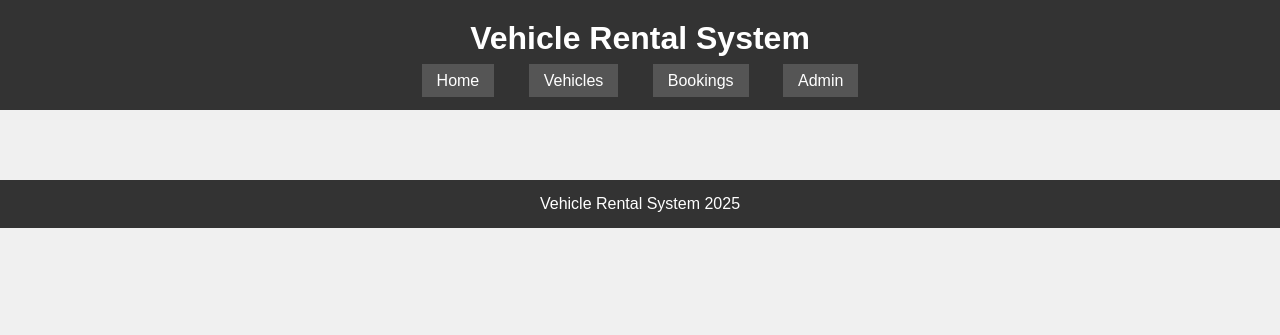
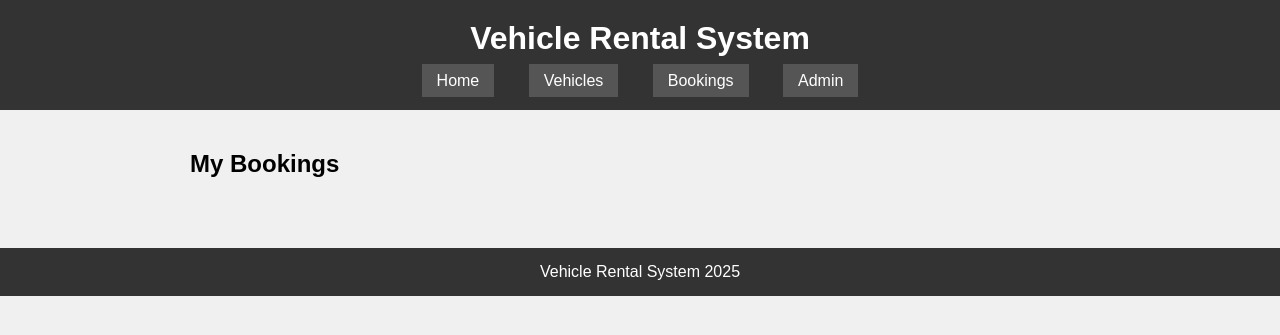
Before and after one commit to sravanireddy2000/VehicleRentalSytem, a Flask app: template templates/bookings.html in a window 1280 px wide. Shown: the top 335 px of the page. Run offline with Flask 3, Linux system fonts and the light colour scheme; the template is opened without the code that fills it, so the values that code supplies are empty.

Commit message:
booking_list

```diff
--- a/templates/bookings.html
+++ b/templates/bookings.html
@@ -6,7 +6,11 @@
 <body>
     {% include('./components/header.html') %}
        <div class="mainContent">
+           <h2>My Bookings</h2>
+
+        <div class="bookingsList">
        </div>
+        </div>
     {% include('./components/footer.html') %}
 </body>
 </html>
```
